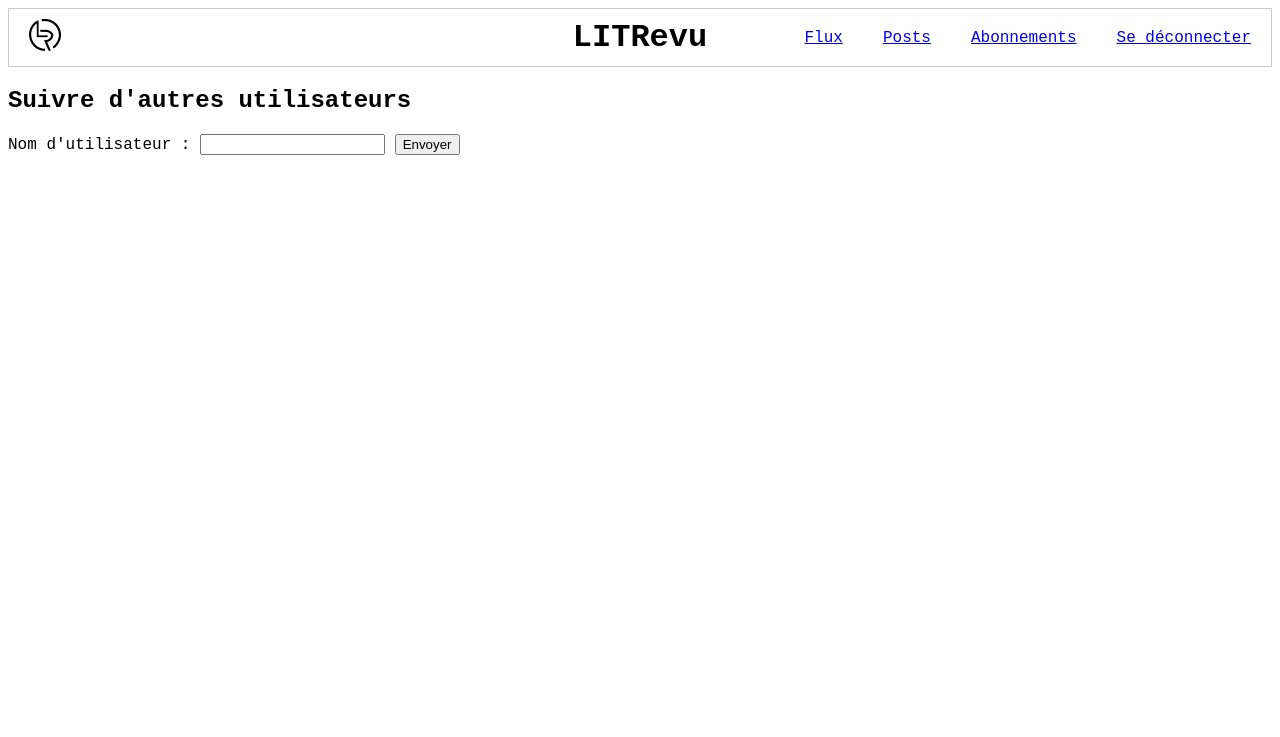
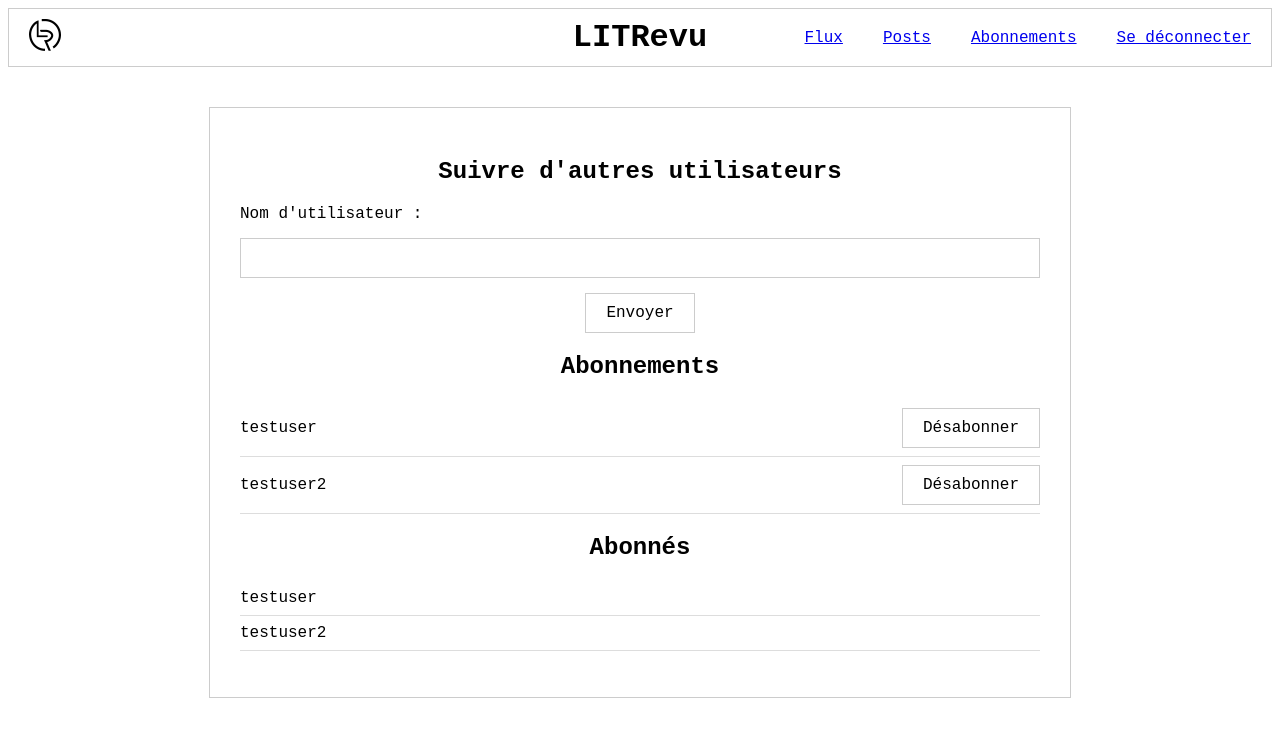
Before and after one commit to QuentinSab/OC-P9, a Django app: page /follow/ in a window 1280 px wide. Shown: the top 737 px of the page. Run offline with Django 5.2, Linux system fonts and the light colour scheme; a user stored in the database is signed in; data comes from the database, SQL or seed files in the repository; both versions use the stored data as it was after the commit.

Commit message:
add "unfollow", "follow.css", display "UserFollows"

```diff
--- /dev/null
+++ b/litrevu/webapp/reviews/static/reviews/follow.css
@@ -0,0 +1,59 @@
+.content {
+    display: flex;
+    justify-content: center;
+    padding: 40px;
+}
+
+.follow-content {
+    max-width: 800px;
+    width: 100%;
+    padding: 30px;
+    border: 1px solid #ccc;
+}
+
+h2 {
+    text-align: center;
+    margin-bottom: 20px;
+}
+
+form {
+    display: flex;
+    flex-direction: column;
+    gap: 15px;
+}
+
+input{
+    padding: 10px;
+    font-size: 16px;
+    border: 1px solid #ccc;
+    width: 100%;
+    box-sizing: border-box;
+}
+
+button {
+    align-self: center;
+    padding: 10px 20px;
+    font-size: 16px;
+    font-family: 'Courier New', Courier, monospace;
+    background-color: white;
+    color: black;
+    border: 1px solid #ccc;
+    cursor: pointer;
+}
+
+button:hover {
+    background-color: #5086d3;
+    color: white;
+}
+
+ul {
+    padding-left: 0;
+}
+
+li{
+    display: flex;
+    justify-content: space-between;
+    align-items: center;
+    padding: 8px 0;
+    border-bottom: 1px solid #ddd;
+}
--- a/litrevu/webapp/reviews/templates/reviews/follow.html
+++ b/litrevu/webapp/reviews/templates/reviews/follow.html
@@ -1,5 +1,12 @@
 {% extends "base.html" %}
+{% load static %}
+
+{% block extra_css %}
+    <link rel="stylesheet" href="{% static 'reviews/follow.css' %}">
+{% endblock %}
+
 {% block content %}
+    <div class="follow-content">
 
         <h2>Suivre d'autres utilisateurs</h2>
 
@@ -23,4 +30,29 @@
             </div>
         {% endif %}
 
+        <h2>Abonnements</h2>
+        <ul>
+            {% for relation in following %}
+                <li>
+                    {{ relation.followed_user.username }}
+                    <form method="post" action="{% url 'unfollow' relation.followed_user.id %}">
+                        {% csrf_token %}
+                        <button type="submit">Désabonner</button>
+                    </form>
+                </li>
+            {% empty %}
+                <li>Vous ne suivez personne.</li>
+            {% endfor %}
+        </ul>
+
+        <h2>Abonnés</h2>
+        <ul>
+            {% for relation in followers %}
+                <li>{{ relation.user.username }}</li>
+            {% empty %}
+                <li>Personne ne vous suit encore.</li>
+            {% endfor %}
+        </ul>
+
+    </div>
 {% endblock %}
--- a/litrevu/webapp/reviews/views.py
+++ b/litrevu/webapp/reviews/views.py
@@ -2,7 +2,7 @@ from django.shortcuts import render, redirect, get_object_or_404
 from reviews import forms
 
 from django.contrib.auth.decorators import login_required
-from reviews.models import Ticket
+from reviews.models import Ticket, UserFollows
 
 
 @login_required
@@ -77,8 +77,22 @@ def follow(request):
 
         if form.is_valid():
             form.save()
-            return redirect('follow')
+            return redirect("follow")
     else:
         form = forms.FollowForm(user=request.user)
 
-    return render(request, 'reviews/follow.html', {'form': form})
+    following = UserFollows.objects.filter(user=request.user)
+    followers = UserFollows.objects.filter(followed_user=request.user)
+
+    return render(request, "reviews/follow.html", {
+        "form": form,
+        "following": following,
+        "followers": followers,
+    })
+
+
+@login_required
+def unfollow(request, followed_user_id):
+    relation = get_object_or_404(UserFollows, user=request.user, followed_user_id=followed_user_id)
+    relation.delete()
+    return redirect("follow")
--- a/litrevu/webapp/webapp/urls.py
+++ b/litrevu/webapp/webapp/urls.py
@@ -19,6 +19,7 @@ urlpatterns = [
     path('create_review/<int:ticket_id>/', reviews.views.create_review, name='create_review'),
     path('create_ticket_and_review/', reviews.views.create_ticket_and_review, name='create_ticket_and_review'),
     path('follow/', reviews.views.follow, name='follow'),
+    path('unfollow/<int:followed_user_id>/', reviews.views.unfollow, name='unfollow'),
 ]
 
 if settings.DEBUG:
```
Also changed, not shown: litrevu/webapp/authentication/static/authentication/login.css (+21 -4 lines), litrevu/webapp/db.sqlite3. Lines whose indentation alone changed are shown as unchanged.
